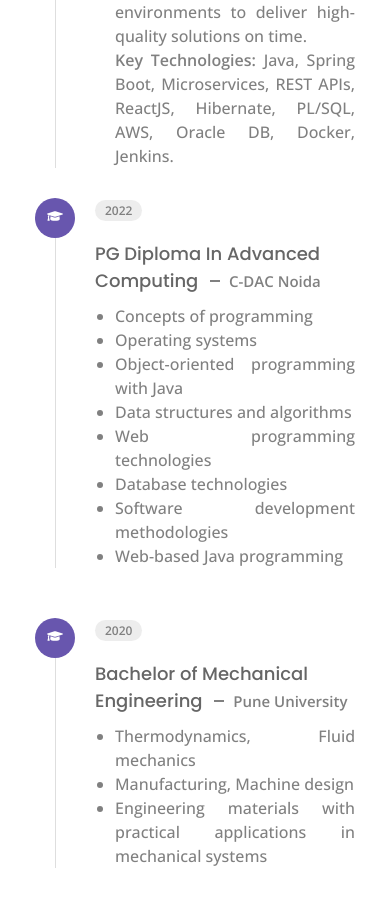
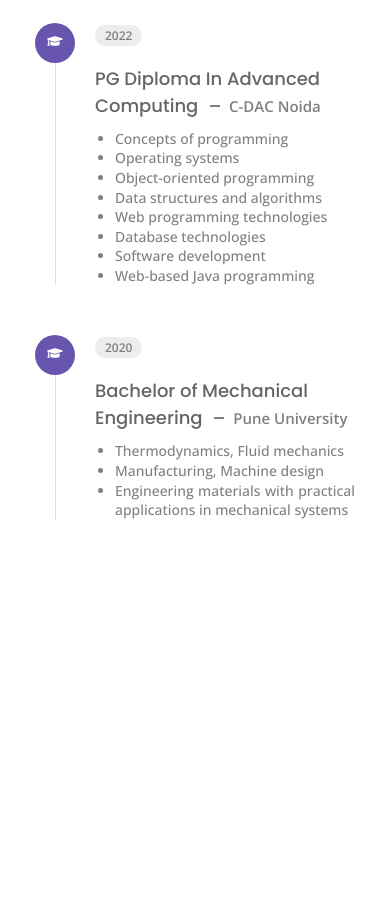
Before and after one commit to aaveshattar/portfolio-app, a React (Vite) app: page /about in a window 390 px wide. Shown: the part 2320-3224 px from the top of the page. After the commit the page ends 2946 px from the top, so only its background shows below. Built offline with nearby package versions, Linux system fonts and the light colour scheme.

Commit message:
final change do

```diff
--- a/src/data.jsx
+++ b/src/data.jsx
@@ -159,7 +159,7 @@ export const resume = [
     icon: <FaGraduationCap />,
     year: "2022",
     title: "PG Diploma In Advanced Computing <span> C-DAC Noida </span>",
-    desc: "<li>Concepts of programming</li><li>Operating systems</li><li>Object-oriented programming with Java</li><li>Data structures and algorithms</li><li>Web programming technologies</li><li>Database technologies</li><li>Software development methodologies</li><li>Web-based Java programming</li>",
+    desc: "<li>Concepts of programming</li><li>Operating systems</li><li>Object-oriented programming</li><li>Data structures and algorithms</li><li>Web programming technologies</li><li>Database technologies</li><li>Software development</li><li>Web-based Java programming</li>",
   },
 
   {
--- a/src/pages/about/about.css
+++ b/src/pages/about/about.css
@@ -189,7 +189,8 @@
   }
 
   .resume__description {
-    font-size: var(--normal-font-size); /* Adjusts font size for readability */
-    line-height: 1.5; /* Adjusts line height for better readability */
+    font-size: var(--smaller-font-size); /* Adjusts font size for readability */
+    line-height: 1.4; /* Adjusts line height for better readability */
+    margin-block: 8px 16px;
   }
 }
```
